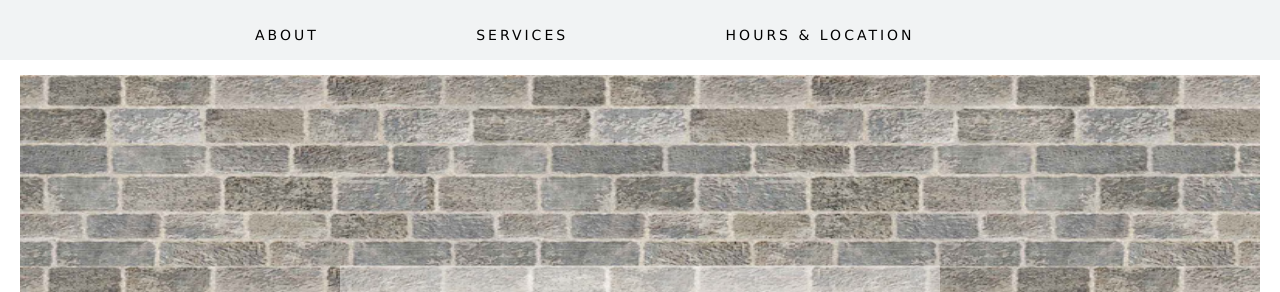
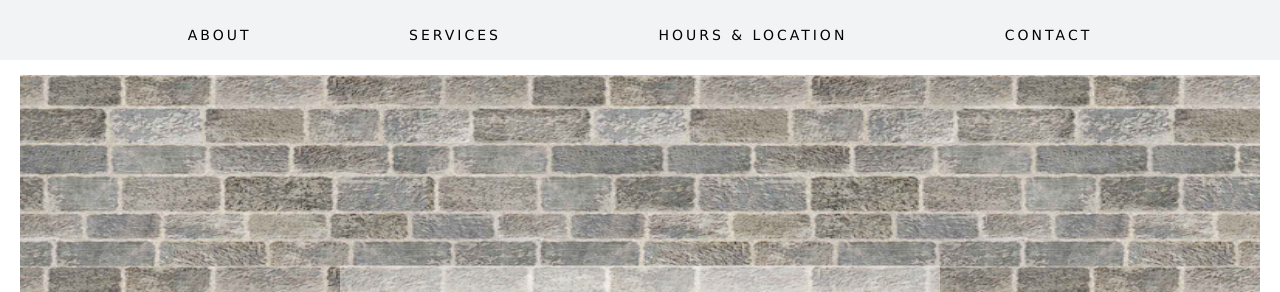
Before and after one commit to wnnluu/wluu23.github.io, a plain HTML site: page index.html in a window 1280 px wide. Shown: the top 292 px of the page. Drawn offline with nearby package versions, Linux system fonts and the light colour scheme; a web font is replaced by a local one.

Commit message:
nav bar fix

```diff
--- a/salonstyle1.css
+++ b/salonstyle1.css
@@ -119,6 +119,11 @@ body, html {
     box-sizing: content-box;
     transition: background .5s;
   }
+
+.nav .container {
+  max-width: 100%;
+  display: flex;
+}
 
 .btn:hover, .nav ul li:hover {
     background:  #e3e8e8;
```
